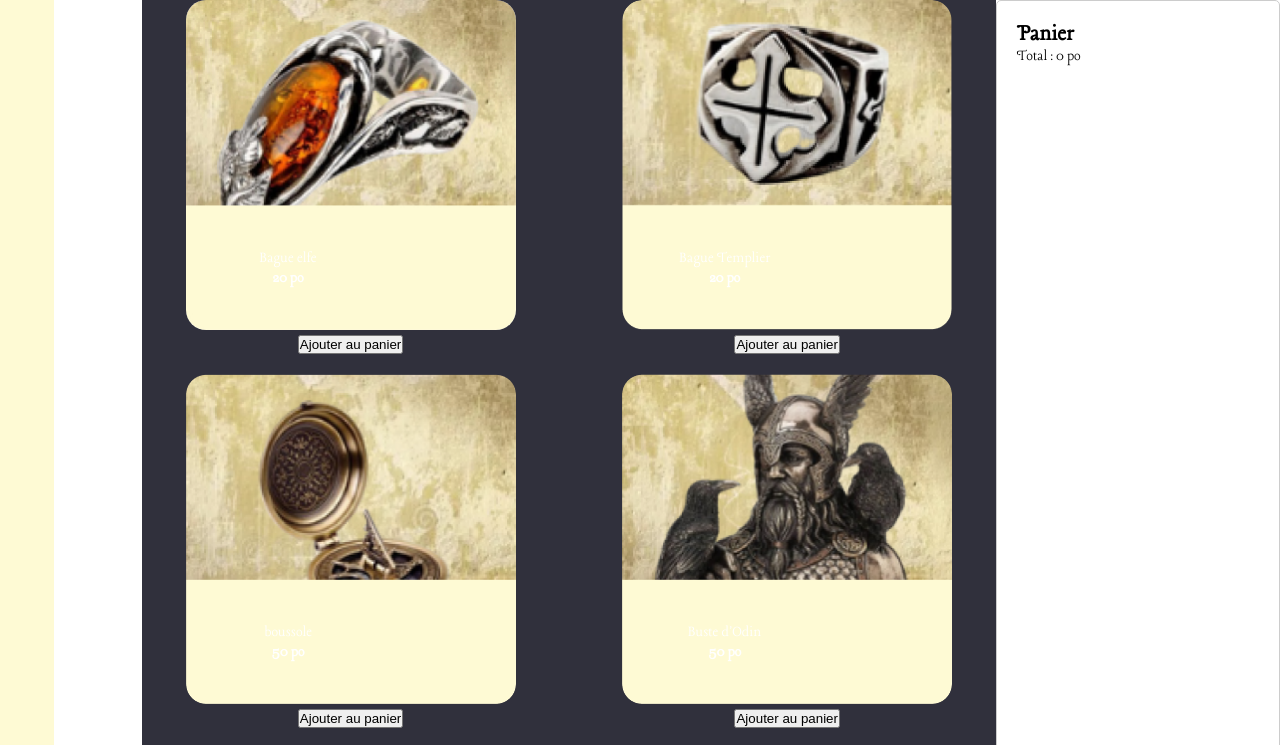
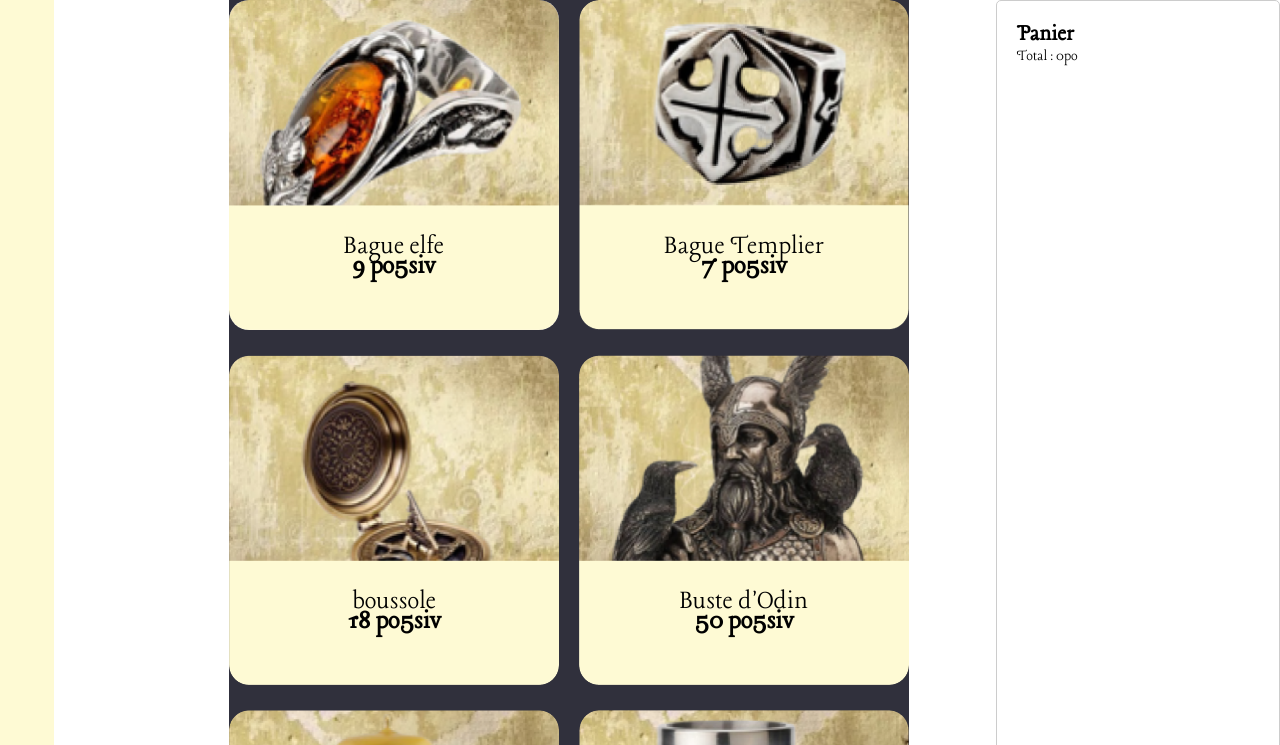
Before and after one commit to muatib/Dracostore, a website built with Vite: page index.html in a window 1280 px wide. Shown: the top 745 px of the page. Built offline with nearby package versions, Linux system fonts and the light colour scheme.

Commit message:
add json silver and js

```diff
--- a/index.html
+++ b/index.html
@@ -5,6 +5,7 @@
     <meta name="viewport" content="width=device-width, initial-scale=1.0">
     <title>Dracostore</title>
     <link rel="stylesheet" href="css/style.css">
+    <!-- <link rel="stylesheet" href="https://cdnjs.cloudflare.com/ajax/libs/font-awesome/6.5.2/css/all.min.css" integrity="sha512-SnH5WK+bZxgPHs44uWIX+LLJAJ9/2PkPKZ5QiAj6Ta86w+fsb2TkcmfRyVX3pBnMFcV7oQPJkl9QevSCWr3W6A==" crossorigin="anonymous" referrerpolicy="no-referrer" /> -->
 </head>
 
 <body>
@@ -20,7 +21,8 @@
                 <ul id="cart-list">
                     <!-- list buy -->
                 </ul>
-                <p id="total">Total : 0 po</p>
+                <p id="total">Total : <span>0</span>po</p>
+
             </div>
         </div>
     </main>
--- a/js/data.js
+++ b/js/data.js
@@ -19,22 +19,19 @@ function loadItems() {
 
                 const price = document.createElement('div');
                 price.classList.add('price');
-                price.textContent = item.price + " po";
+                price.textContent = item.gold + " po" + item.silver + "siv";
 
                 const img = document.createElement('img');
                 img.src = item.imageUrl;
                 img.alt = item.altTxt;
 
-                const addToCartButton = document.createElement('button');
-                addToCartButton.textContent = "Ajouter au panier";
-                addToCartButton.addEventListener('click', function () {
+                img.addEventListener('click', function () {
                     addPanier(item);
                 });
 
                 article.appendChild(name);
                 article.appendChild(price);
                 article.appendChild(img);
-                article.appendChild(addToCartButton);
 
                 container.appendChild(article);
             });
@@ -63,12 +60,12 @@ function addPanier(article) {
         listItem.setAttribute('data-id', article._id);
 
         const itemName = document.createElement('span');
-        itemName.textContent = article.name + " - " + article.price + " po";
+        itemName.textContent = article.name + " - " + article.gold + " po";
 
         const decreaseButton = document.createElement('button');
         decreaseButton.textContent = "-";
         decreaseButton.addEventListener('click', function () {
-            decrease(listItem, article.price);
+            decrease(listItem, article.gold);
         });
 
         const quantityDisplay = document.createElement('span');
@@ -78,7 +75,7 @@ function addPanier(article) {
         const increaseButton = document.createElement('button');
         increaseButton.textContent = "+";
         increaseButton.addEventListener('click', function () {
-            increaseQuantity(listItem, article.quantité, article.price);
+            increaseQuantity(listItem, article.quantité, article.gold);
         });
 
         listItem.appendChild(decreaseButton);
--- a/json/product.json
+++ b/json/product.json
@@ -2,7 +2,8 @@
     {
         "_id": "1",
         "name": "Bague elfe",
-        "price": "20",
+        "gold": "9",
+        "silver": "5",
         "imageUrl": "img/bague-elfe.jpg",
         "description": "Bague elfe",
         "altTxt": "Bague elfe",
@@ -11,7 +12,8 @@
     {
         "_id": "2",
         "name": "Bague Templier",
-        "price": "20",
+        "gold": "7",
+        "silver": "5",
         "imageUrl": "img/bague-templier.png",
         "description": "Bague Templier",
         "altTxt": "Bague Templier",
@@ -20,91 +22,101 @@
     {
         "_id": "3",
         "name": "boussole",
-        "price": "50",
+        "gold": "18",
+        "silver": "5",
         "imageUrl": "img/boussole.png",
         "description": "boussole",
         "altTxt": "boussole",
-        "quantité": "20"
+        "quantité": "15"
     },
     {
         "_id": "4",
         "name": "Buste d'Odin",
-        "price": "50",
+        "gold": "50",
+        "silver": "5",
         "imageUrl": "img/buste-odin.png",
         "description": "Buste d'Odin",
         "altTxt": "Buste d'Odin",
-        "quantité": "20"
+        "quantité": "42"
     },
     {
         "_id": "5",
         "name": "Chandelle",
-        "price": "15",
+        "gold": "8",
+        "silver": "5",
         "imageUrl": "img/chandelle-grande.png",
         "description": "Grande chandelle",
         "altTxt": "Grande chandelle",
-        "quantité": "20"
+        "quantité": "33"
     },
     {
         "_id": "6",
         "name": "Choppe crâne",
-        "price": "35",
+        "gold": "20",
+        "silver": "5",
         "imageUrl": "img/choppe-crane.png",
         "description": "Choppe en forme de crâne",
         "altTxt": "Choppe en forme de crâne",
-        "quantité": "20"
+        "quantité": "9"
     },
     {
         "_id": "7",
         "name": "Coffret Dragon",
-        "price": "30",
+        "gold": "25",
+        "silver": "5",
         "imageUrl": "img/coffret-dragon.png",
         "description": "Coffret dragon",
         "altTxt": "Coffret dragon",
-        "quantité": "20"
+        "quantité": "38"
     },
     {
         "_id": "8",
         "name": "Boucles d'Oreilles",
-        "price": "20",
+        "gold": "1",
+        "silver": "5",
         "imageUrl": "img/dragonflight-earrings.png",
         "description": "Boucles d'Oreilles",
         "altTxt": "Boucles d'Oreilles",
-        "quantité": "20"
+        "quantité": "13"
     },
     {
         "_id": "9",
         "name": "Figurine elfe et sa licorne",
-        "price": "40",
+        "gold": "22",
+        "silver": "0",
         "imageUrl": "img/elfe-licorne.png",
         "description": "Figurine elfe et sa licorne",
         "altTxt": "Figurine elfe et sa licorne",
-        "quantité": "20"
+        "quantité": "28"
     },
     {
         "_id": "10",
         "name": "Horloge dragon",
-        "price": "70",
+        "gold": "35",
+        "silver": "5",
         "imageUrl": "img/horloge-dragon.png",
         "description": "Horloge dragon",
         "altTxt": "Horloge dragon",
-        "quantité": "20"
+        "quantité": "5"
     },
     {
         "_id": "11",
         "name": "Coffre à bijoux",
-        "price": "30",
+        "gold": "25",
+        "silver": "0",
         "imageUrl": "img/oeil-dragon.png",
         "description": "Coffre à bijoux",
         "altTxt": "Coffre à bijoux",
-        "quantité": "20"
+        "quantité": "17"
     },
     {
         "_id": "12",
         "name": "Pendentif dragon",
-        "price": "25",
+        "gold": "15",
+        "silver": "5",
         "imageUrl": "img/pendentif-dragon.png",
         "description": "Pendentif dragon",
         "altTxt": "Pendentif dragon",
-        "quantité": "20"
+        "quantité": "45"
     }
 ]
--- a/scss/_reset.scss
+++ b/scss/_reset.scss
@@ -12,6 +12,7 @@
   --color3: #f69a60;
   --color4: #403686;
   --color5: #6F3713;
+  --color6: #000000;
   font-family: 'Lancelot';
   font-size: 16px;
 }
--- a/scss/_utils.scss
+++ b/scss/_utils.scss
@@ -35,13 +35,14 @@
 .item .price {
     position: absolute;
     bottom: 0;
-    left: 35%;
+    left: 50%;
     transform: translateX(-50%);
     border-radius: 20px;
     height: 5rem;
     width: 20.625rem;
     margin-bottom: 1.5rem;
-    color: white;
+    color: var(--color6);
+    font-size: 1.75rem;
 }
 .item .price {
     bottom: -20px;
```
Also changed, not shown: css/style.css, 1 other file.
